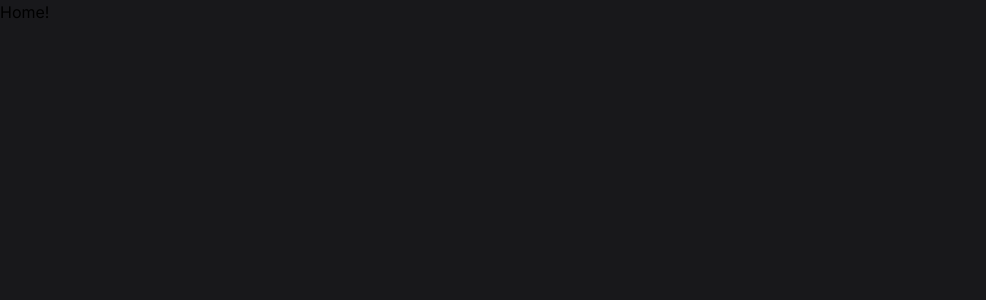
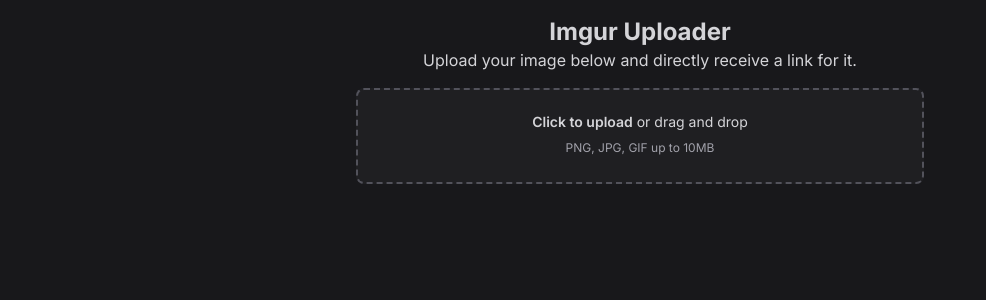
Before and after one commit to luas10c/imgur-uploader, a Next.js app: page / in a window 1280 px wide. Shown: the top 300 px of the page, without its empty margins (0-986 px from the left). Built offline with nearby package versions, Linux system fonts and the light colour scheme.

Commit message:
feat: add page home

```diff
--- a/src/app/page.tsx
+++ b/src/app/page.tsx
@@ -1,8 +1,16 @@
+import { UploadFile } from '#/components/upload-file'
+
 const Home = () => {
   return (
-    <div>
-      <h2>Home!</h2>
-    </div>
+    <section className="mx-auto w-full max-w-[600px] px-4">
+      <header className="py-4 text-center">
+        <h2 className="text-2xl font-bold text-zinc-300">Imgur Uploader</h2>
+        <p className="text-zinc-300">
+          Upload your image below and directly receive a link for it.
+        </p>
+      </header>
+      <UploadFile />
+    </section>
   )
 }
 
```
